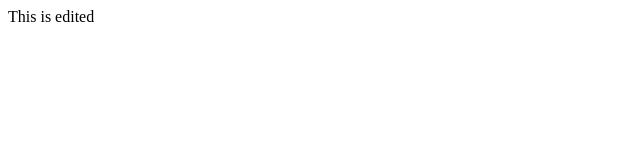
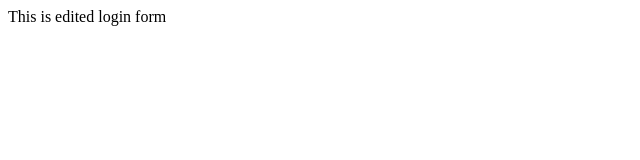
Before and after one commit to PersonalArkajyoti/test, a plain HTML site: page index.html in a window 1280 px wide. Shown: the full height of the page, 0-640 px from the left. Drawn offline with Linux system fonts and the light colour scheme.

Commit message:
login form

```diff
--- /dev/null
+++ b/dir2/app2.js
@@ -0,0 +1 @@
+console.log("Hello from app2.js");
--- a/index.html
+++ b/index.html
@@ -4,5 +4,6 @@
             Index page
         </title>
         This is edited
+        login form
     </head>
 </html>
```
Also changed, not shown: login.html (added, +1 -0 lines), log.txt (added).
